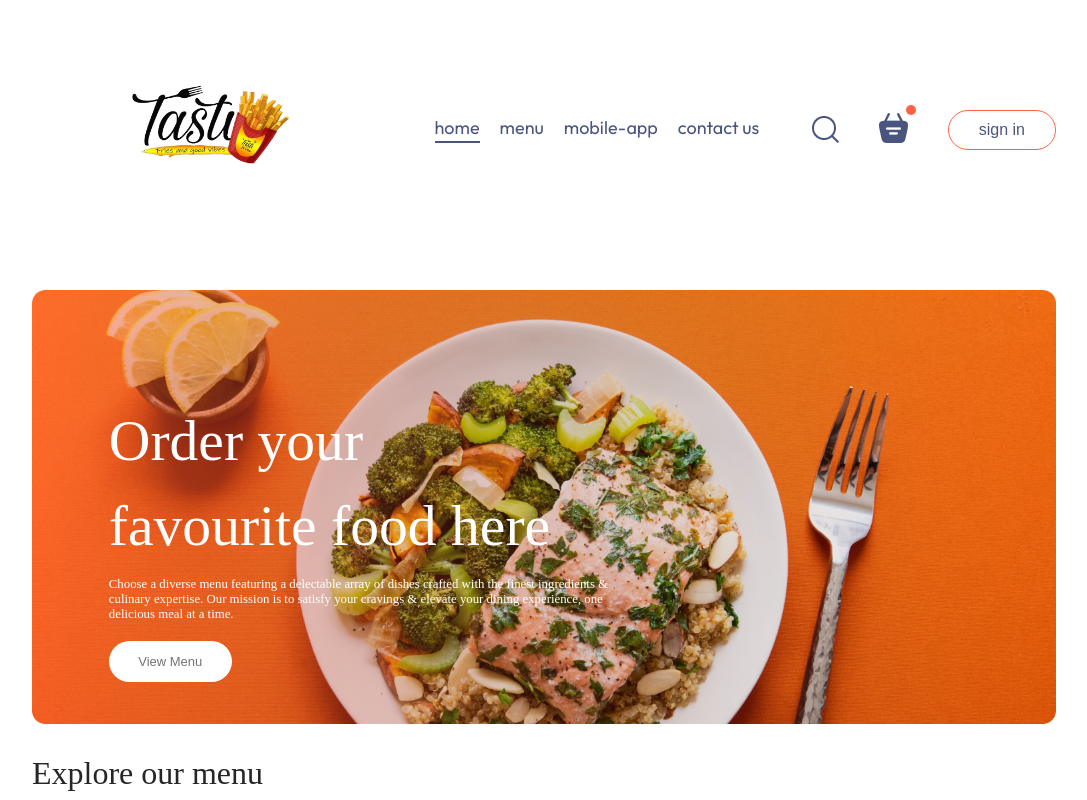
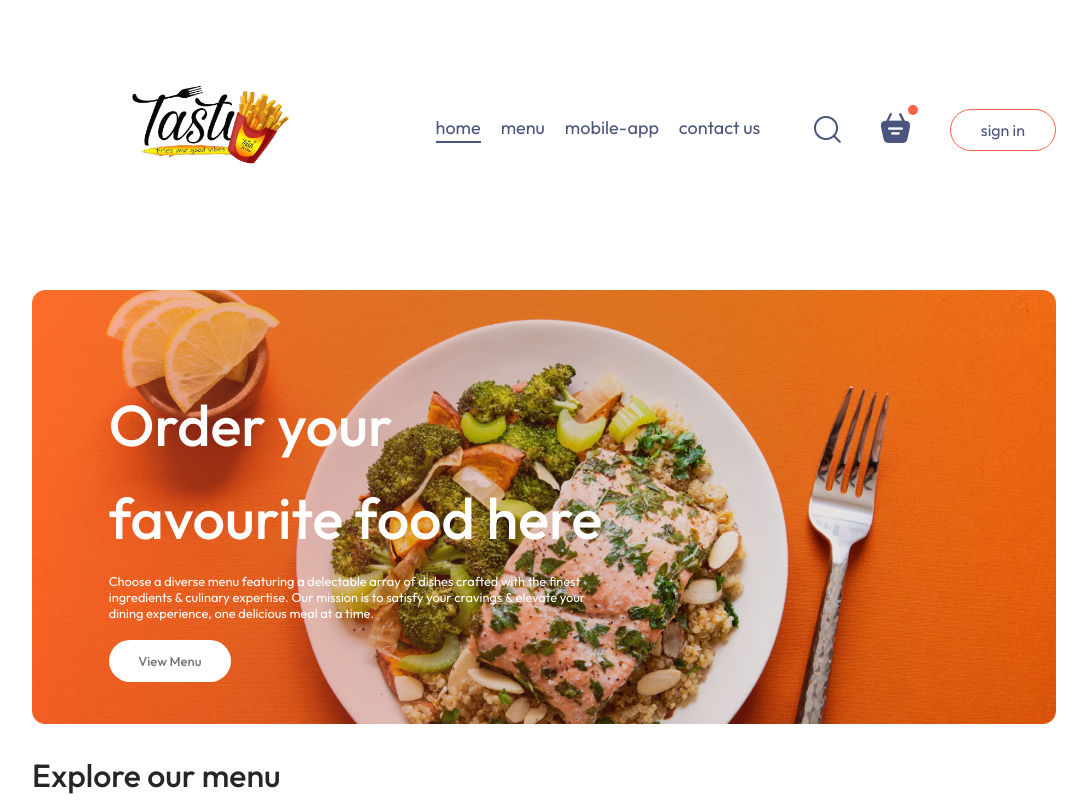
Before and after one commit to BlackOligarch/food_delivery, a React (Vite) app in the folder tasti_fries_webapp/frontend/: page / in a window 1280 px wide. Shown: the top 800 px of the page, without its empty margins (96-1183 px from the left). Built offline with nearby package versions, Linux system fonts and the light colour scheme.

Commit message:
Added a scroll behavior to the css file, to enable a smooth scroll

```diff
--- a/tasti_fries_webapp/frontend/src/index.css
+++ b/tasti_fries_webapp/frontend/src/index.css
@@ -1,7 +1,11 @@
+@import url('https://fonts.googleapis.com/css2?family=Outfit:wght@100..900&display=swap');
+
 *{
   padding: 0;
   margin: 0;
   box-sizing: border-box;
+  font-family: Outfit;
+  scroll-behavior: smooth;
 }
 
 body{
```
